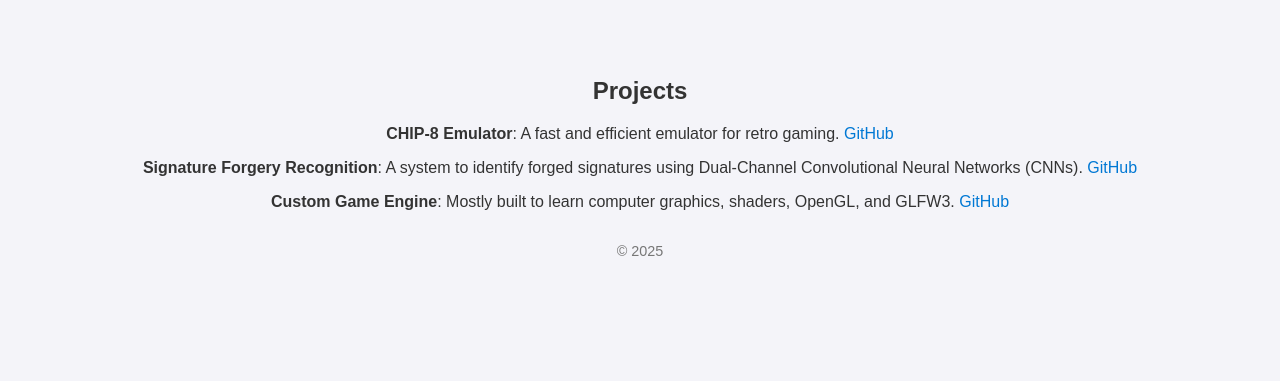
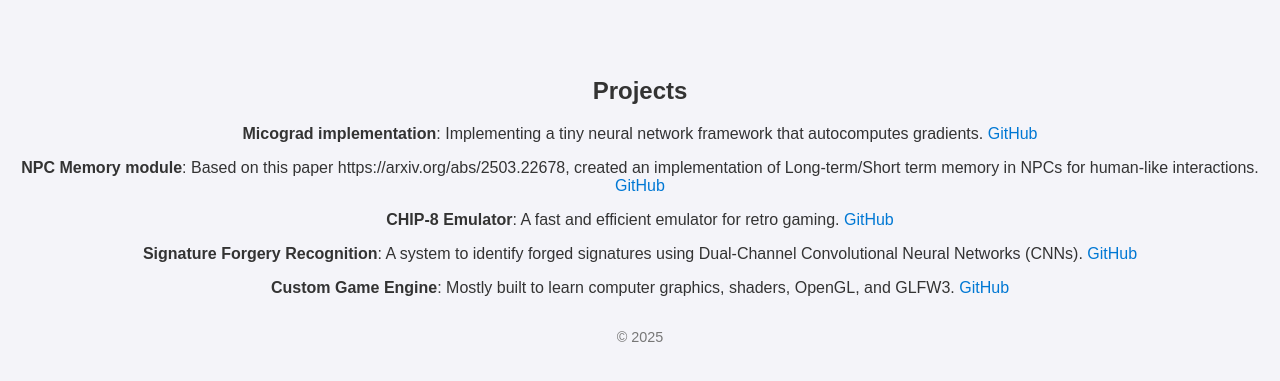
Before and after one commit to rx0dx/rx0dx.github.io, a plain HTML site: page index.html in a window 1280 px wide. Shown: the part 133-514 px from the top of the page. Drawn offline with Linux system fonts and the light colour scheme.

Commit message:
Update index.html

```diff
--- a/index.html
+++ b/index.html
@@ -3,7 +3,7 @@
 <head>
     <meta charset="UTF-8">
     <meta name="viewport" content="width=device-width, initial-scale=1.0">
-    <title>Renat Ertel Portfolio</title>
+    <title>Alex Panzhensky Portfolio</title>
     <style>
         body {
             font-family: Arial, sans-serif;
@@ -38,6 +38,8 @@
     </header>
     <section>
         <h2>Projects</h2>
+        <p><strong>Micograd implementation</strong>: Implementing a tiny neural network framework that autocomputes gradients. <a href="https://github.com/rx0dx/chip8" target="_blank">GitHub</a></p>
+        <p><strong>NPC Memory module</strong>: Based on this paper https://arxiv.org/abs/2503.22678, created an implementation of Long-term/Short term memory in NPCs for human-like interactions. <a href="https://github.com/rx0dx/chip8" target="_blank">GitHub</a></p>
         <p><strong>CHIP-8 Emulator</strong>: A fast and efficient emulator for retro gaming. <a href="https://github.com/rx0dx/chip8" target="_blank">GitHub</a></p>
         <p><strong>Signature Forgery Recognition</strong>: A system to identify forged signatures using Dual-Channel Convolutional Neural Networks (CNNs). <a href="https://github.com/rx0dx" target="_blank">GitHub</a></p>
         <p><strong>Custom Game Engine</strong>: Mostly built to learn computer graphics, shaders, OpenGL, and GLFW3. <a href="https://github.com/rx0dx" target="_blank">GitHub</a></p>
```
